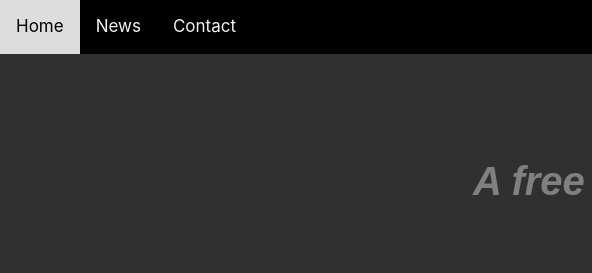
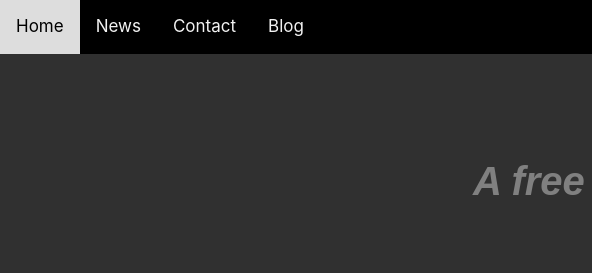
Before and after one commit to aashvik-jaiswall/codewithaashvik-c-video-tutorial-menu-c-video-2, a plain HTML site: page index.html in a window 1280 px wide. Shown: the top 273 px of the page, 0-592 px from the left. Drawn offline with nearby package versions, Linux system fonts and the light colour scheme; grey boxes are pictures that could not be loaded.

Commit message:
first commit

```diff
--- a/index.html
+++ b/index.html
@@ -77,6 +77,7 @@ body{
       <a href="https://aashvik-jaiswall.github.io/codewithaashvik-homepage/">Home</a>
       <a href="https://aashvik-jaiswall.github.io/codewithaashvik-news/">News</a>
       <a href="https://aashvik-jaiswall.github.io/codewithaashvik-contactme/">Contact</a>
+      <a href="https://aashvik-jaiswall.github.io/codewithaashvik-blogmenu/">Blog</a>
       <a href="javascript:void(0);" class="icon" onclick="myFunction()">
         <i class="fa fa-bars"></i>
       </a>
```
